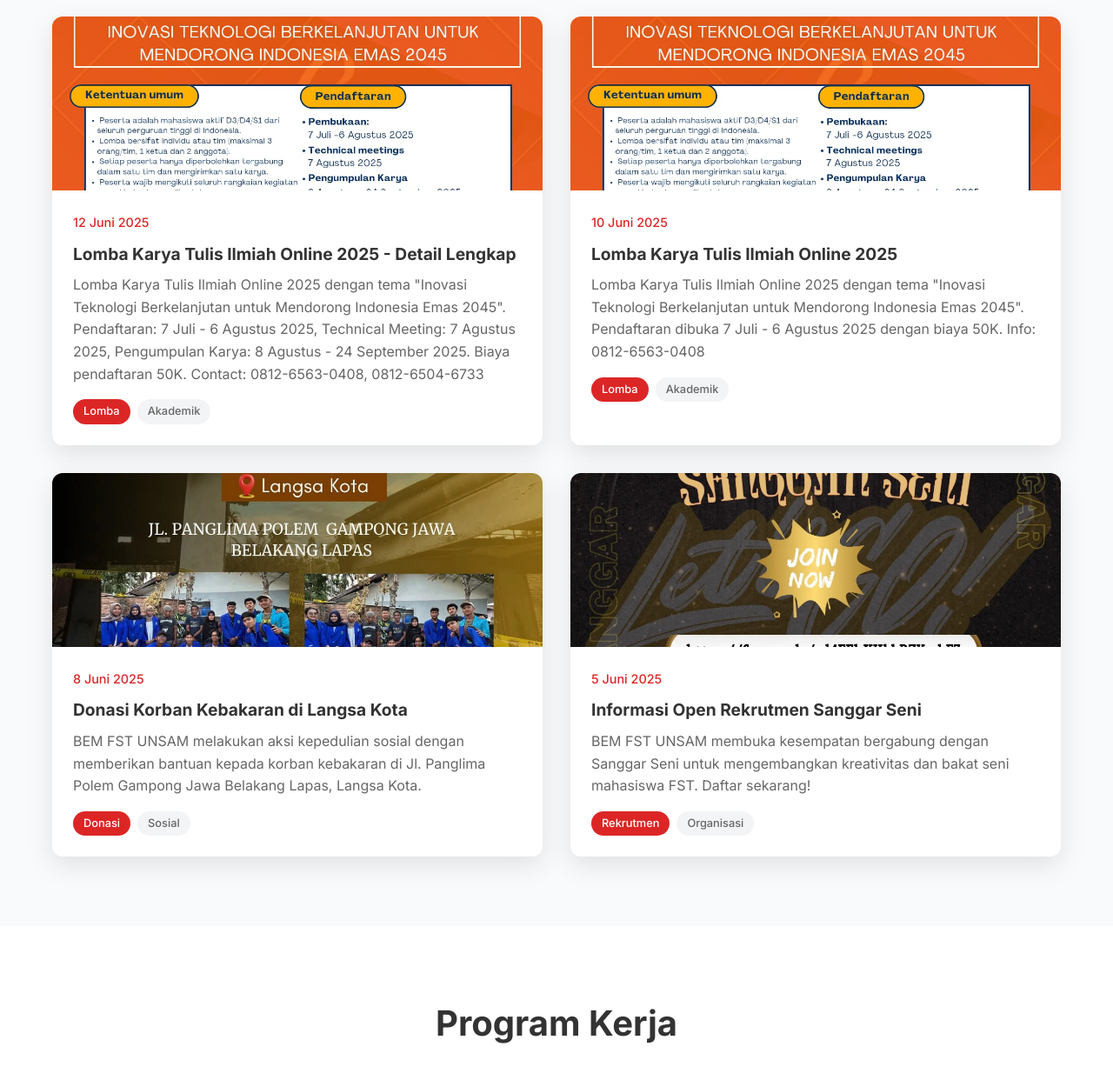
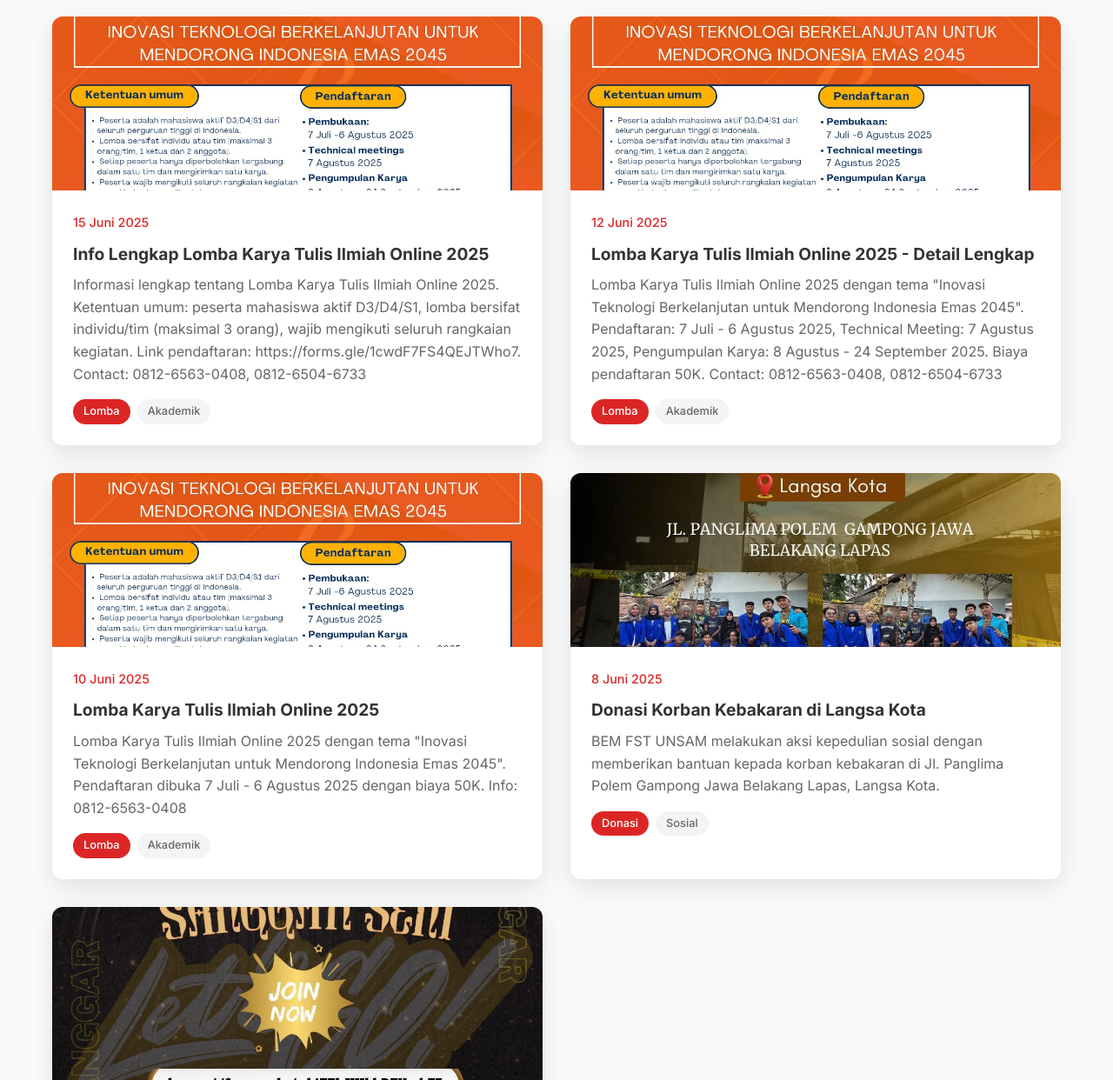
Before and after one commit to syahrul-tampan/fst-unsam-bem-web, a PHP site: page / in a window 1280 px wide. Shown: the part 1550-2792 px from the top of the page at 87% size. Run offline with PHP 8.4, Linux system fonts and the light colour scheme.

Commit message:
Add news item
Menambahkan poster lomba karya tulis ilmiah ke halaman berita.

```diff
--- a/includes/news.php
+++ b/includes/news.php
@@ -2,6 +2,14 @@
 <?php
 // Data berita - dalam implementasi nyata, ini bisa diambil dari database
 $news_data = [
+    [
+        'date' => '15 Juni 2025',
+        'title' => 'Info Lengkap Lomba Karya Tulis Ilmiah Online 2025',
+        'description' => 'Informasi lengkap tentang Lomba Karya Tulis Ilmiah Online 2025. Ketentuan umum: peserta mahasiswa aktif D3/D4/S1, lomba bersifat individu/tim (maksimal 3 orang), wajib mengikuti seluruh rangkaian kegiatan. Link pendaftaran: https://forms.gle/1cwdF7FS4QEJTWho7. Contact: 0812-6563-0408, 0812-6504-6733',
+        'image' => '/lovable-uploads/ad270bb6-7e65-405a-9160-6a340495aa60.png',
+        'category' => 'Lomba',
+        'tag' => 'Akademik'
+    ],
     [
         'date' => '12 Juni 2025',
         'title' => 'Lomba Karya Tulis Ilmiah Online 2025 - Detail Lengkap',
```
Also changed, not shown: public/lovable-uploads/ad270bb6-7e65-405a-9160-6a340495aa60.png (added).
